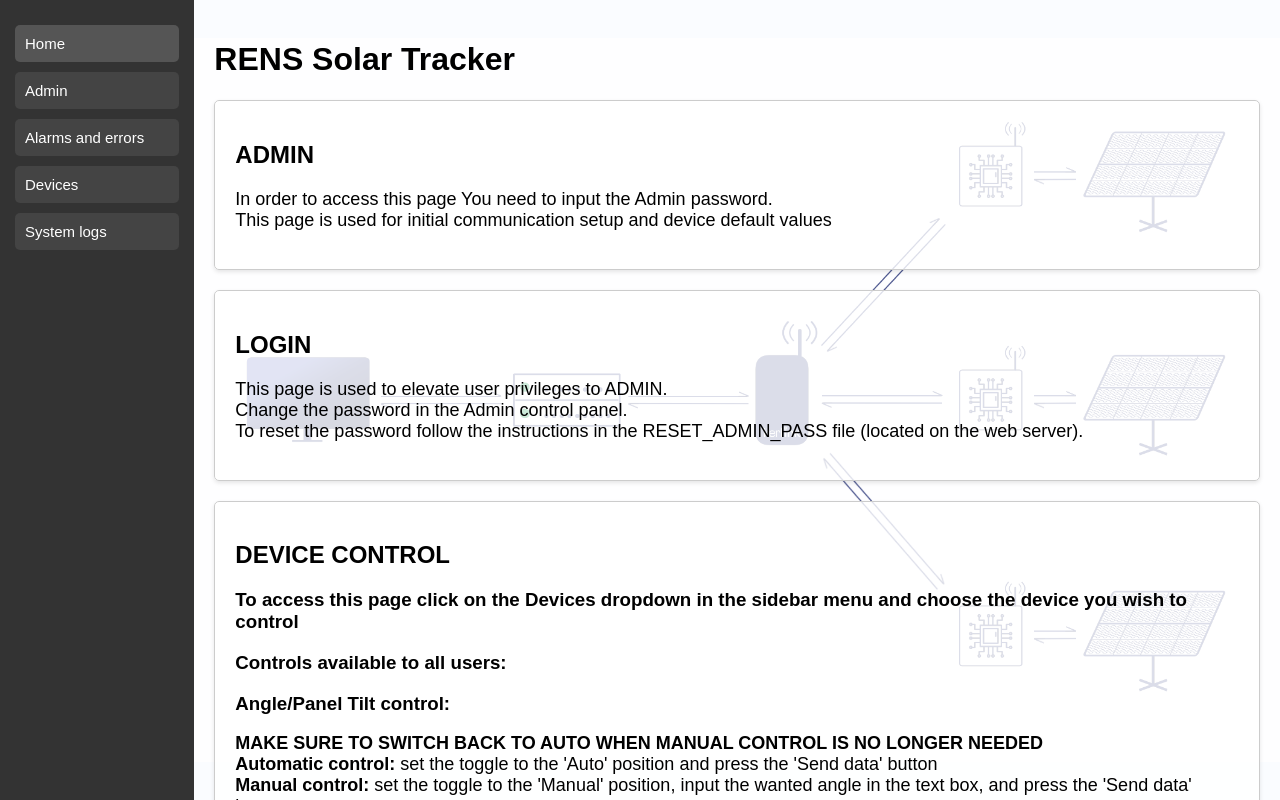
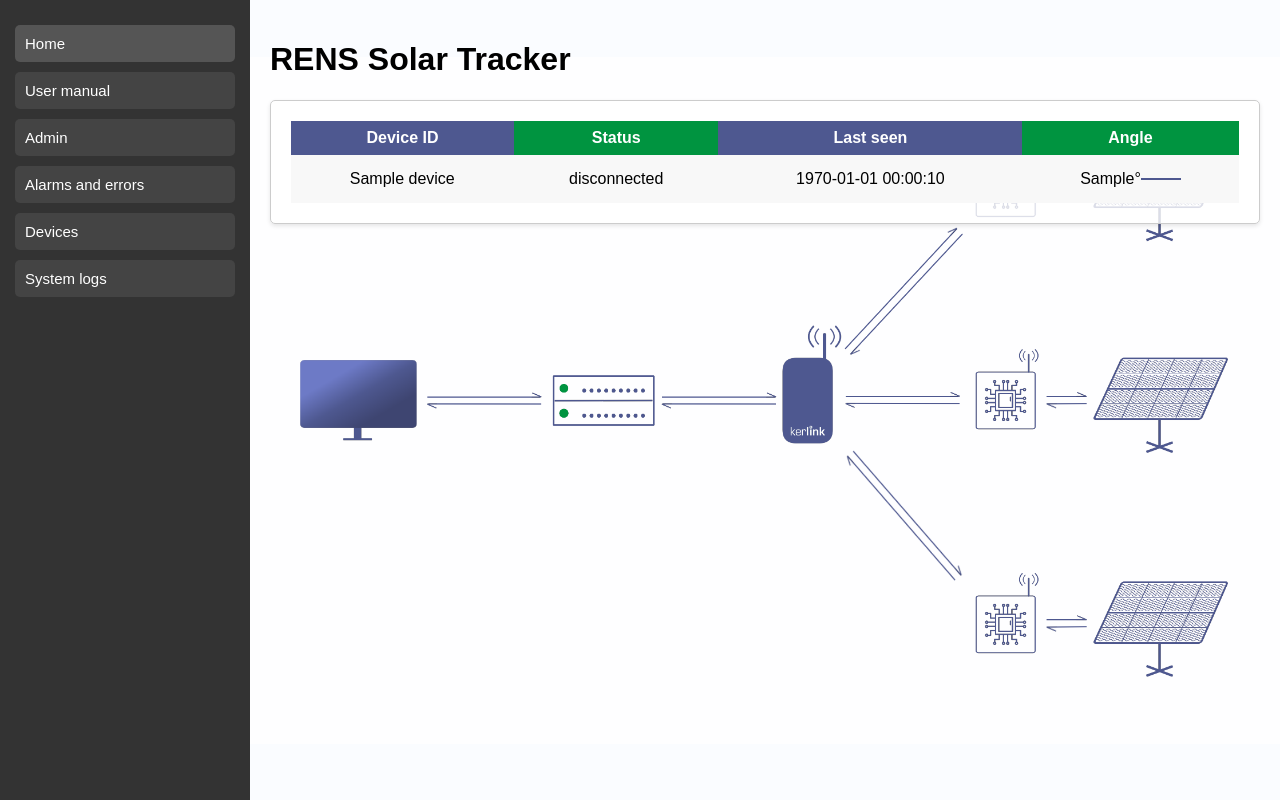
Before and after one commit to fbrstilo/RENS_SolarTracker, a Flask app: template templates/index.html in a window 1280 px wide. Shown: the part 88-888 px from the top of the page. Run offline with Flask 3, Linux system fonts and the light colour scheme; the template is opened without the code that fills it: most values are stand-ins (such as "Sample title", 1, 10 or a date in 2020); parts of the project's set-up code (start-up, migrations or seed data) failed here and were passed over.

Commit message:
Display al device data in table, moved manual to separate tab

```diff
--- a/SolarTracker.py
+++ b/SolarTracker.py
@@ -34,6 +34,13 @@
     load_all()
     logged_in = True if validate_login(request) else False
     return render_template('index.html', alarms_and_errors=tr.alarms_and_errors, devices=devices, logs=logs, logged_in=logged_in)
+
+@app.route('/manual')
+def manual():
+    global devices, logs
+    load_all()
+    logged_in = True if validate_login(request) else False
+    return render_template('manual.html', alarms_and_errors=tr.alarms_and_errors, devices=devices, logs=logs, logged_in=logged_in)
 
 @app.route('/login', methods=['GET', 'POST'])
 def login():
@@ -127,8 +134,6 @@
         else:
             template = 'devctrl.html'
             logged_in = False
-        #device_config_path = tr.JSONS_PATH + id + '.json'
-        #device_config = tr.load_device_config(device_id=device_number)
         return render_template(template,
                                alarms_and_errors=tr.alarms_and_errors,
                                device_logs = device_logs,
@@ -233,9 +238,9 @@
         return send_file(path_or_file=file, mimetype='text/csv', as_attachment=True, download_name=os.path.splitext(filename)[0] + '.csv')
 
 def device_eui_from_number(device_number):
-     global devices
-     key_list = list(devices.keys())
-     value_list = list(devices.values())
+     device_mappings = load_device_mappings()
+     key_list = list(device_mappings.keys())
+     value_list = list(device_mappings.values())
      position = value_list.index(int(device_number))
      eui = key_list[position]
      return eui
@@ -484,7 +489,7 @@
         if file.endswith(".log"):
             logs.append(os.path.join("", file))
 
-def load_device_ids():
+def load_device_mappings():
     filepath = f"{tr.JSONS_PATH}device_mappings.json"
     if os.path.exists(filepath):
             with open(filepath, "r") as f:
@@ -492,7 +497,7 @@
 
 def load_devices():
     global devices
-    device_ids = load_device_ids()
+    device_ids = load_device_mappings()
     for id in device_ids.values():
         device_config = tr.load_device_config(device_id=id)
         devices[f'{id}'] = device_config # this is cancer, but jinja requires the keys to be strings
--- a/static/css/styles.css
+++ b/static/css/styles.css
@@ -265,3 +265,47 @@
 .highlight-green{
     color: #009440;
 }
+
+
+table {
+    border-radius: 5px;
+    font-weight: normal;
+    border: none;
+    border-collapse: collapse;
+    width: 100%;
+    max-width: 100%;
+    white-space: nowrap;
+    background-color: white;
+}
+td, th {
+    text-align: center;
+    padding: 8px;
+}
+td {
+    border-right: 1px solid #f8f8f8;
+    height: 2em;
+}
+th {
+    color: white;
+    background: #009440;
+}
+
+th:nth-child(odd) {
+    color: white;
+    background: #4e5890;
+}
+tr:nth-child(even) {
+    background: #f8f8f8;
+}
+.line {
+    width: 40px;
+    height: 2px;
+    background-color: #4e5890;
+    transform-origin: center;
+    transition: transform 0.3s ease;
+  }
+.angle-container {
+    display: flex;
+    align-items: center;
+    justify-content: center;
+}
--- a/static/scripts/scripts_base.js
+++ b/static/scripts/scripts_base.js
@@ -38,6 +38,10 @@
         errorsButton.classList.add('active');
         errorsButton.nextElementSibling.style.display = 'block';
     }
+    else if(window.location.pathname.startsWith('/manual')){
+        let manualButton = document.getElementById('manual');
+        manualButton.classList.add('active');
+    }
     else{
         let homeButton = document.getElementById('home')
         homeButton.classList.add('active');
--- /dev/null
+++ b/static/scripts/scripts_index.js
@@ -0,0 +1,9 @@
+const indicators = document.querySelectorAll('.line');
+
+indicators.forEach(indicator => {
+    let angle = parseFloat(indicator.parentElement.textContent);
+    if (!isNaN(angle)) {
+        // Rotate the line according to the angle
+        indicator.style.transform = `rotate(${angle}deg)`;
+      }
+})
--- a/templates/base.html
+++ b/templates/base.html
@@ -27,6 +27,11 @@
             <a href="/">
                 <div id="home" class="button">
                     Home
+                </div>
+            </a>
+            <a href="/manual">
+                <div id="manual" class="button">
+                    User manual
                 </div>
             </a>
             <a href="/admin">
@@ -61,7 +66,7 @@
                 <a href="/device?id=device{{device}}">
                     <div id="device{{device}}" class="button">
                         <span class="dot"
-                        {% if device['state'] == 'disconnected' %}
+                        {% if devices[device]['state'] == 'disconnected' %}
                         style="background-color: #ff4545;"
                         {% else %}
                         style="background-color: #009440;"
--- a/templates/index.html
+++ b/templates/index.html
@@ -1,82 +1,29 @@
 {% extends 'base.html' %}
 
 {% block head %}
+<script type="module" src="{{ url_for('static', filename='scripts/scripts_index.js') }}"></script>
 {% endblock %}
 
 {% block body %}
 <div class="main-content">
     <h1>RENS Solar Tracker</h1>
     <div class="box">
-        <h2>ADMIN</h2>
-        <p>In order to access this page You need to input the Admin password.<br>
-        This page is used for initial communication setup and device default values</p>
-    </div>
-    <div class="box">
-        <h2>LOGIN</h2>
-        <p>This page is used to elevate user privileges to ADMIN.
-		<br>Change the password in the Admin control panel.
-		<br>To reset the password follow the instructions in the RESET_ADMIN_PASS file (located on the web server).</p>
-    </div>
-    <div class="box">
-        <h2>DEVICE CONTROL</h2>
-        <h3>To access this page click on the Devices dropdown in the sidebar menu and choose the device you wish to control</h3>
-
-        <h3>Controls available to all users:</h3>
-
-	    <h3>Angle/Panel Tilt control:</h3>
-		<p><b>MAKE SURE TO SWITCH BACK TO AUTO WHEN MANUAL CONTROL IS NO LONGER NEEDED</b>
-		<br><b>Automatic control:</b> set the toggle to the 'Auto' position and press the 'Send data' button
-		<br><b>Manual control:</b> set the toggle to the 'Manual' position, input the wanted angle in the text box, and press the 'Send data' button.
-		<br>The device will never move past the east/west limits</p>
-
-	    <h3>Position history:</h3>
-		<p>Last – Requests the current position of the device and appends it to a log
-		<br>All – Requests all historical position data on the device and appends it to a log</p>
-
-	    <h3>Reset:</h3>
-		<p>Remotely reboot the end device. Attempting to control the device while it is not fully booted will result in an error</p>
-
-        <h3>Controls available to the Admin:</h3>
-	    <h3>To revert values to their default, submit the data with empty input fields.</h3>
-
-	    <h3>Siren and insolation:</h3>
-		<br>Siren on time - After a reboot, the device will sound an alarm for this many seconds before moving to its home position
-		<br>Insolation - max area of next solar panel that the controlled solar panel is allowed to 'hide' from the Sun. Expressed as a percentage:
-			<br>&emsp;0% - next panel is fully hidden from the Sun
-			<br>&emsp;100% - next panel is fully exposed to the Sun
-        </p>
-
-	    <h3>Global position:</h3>
-		<p>Set the latitude and longitude of the system. This data is used together with the current time in order to calculate the appropriate elevation angle.</p>
-
-	    <h3>Time offset:</h3>
-		<p>Set the device time offset in seconds.
-		<br>This data is used together with the current UTC time to make adjustments for the actual time zone.</p>
-
-	    <h3>Angle limits:</h3>
-		<p>Set the maximum east/west panel angle. This is used to protect the system from physical damage. The system will never exceed these angles, even if manually ordered to</p>
-	    <h3>Height difference:</h3>
-		<p>Set the heights of this (first) and next (second) panel, as viewed from the Sun. This data is used to calculate the insolation of the next panel</p>
-
-	    <h3>Panel length and axis distance:</h3>
-		<p>Set the panel length and distance between panel axes. This data is used to calculate the insolation percentage of the next panel</p>
-
-	    <h3>Home position and motor revolutions per degree</h3>
-        <p>Home position - the first position to which the device goes to after booting up
-        <br>Motor RPD - ratio between motor revolutions and solar panel angle change</p>
-
-		<h3>Reset to defaults:</h3>
-		<p>Reset all device parameters to their default values (defined in the Admin control panel)</p>
-
-		<h3>Delete device</h3>
-		<p>Unregister a device from the SolarTracker</p>
-
-    </div>
-    <div class="box">
-        <h3>LOGS</h3>
-        <p>Logs which are not device-speciffic and not alarms/errors will appear in this section. Log viewing is available to all users.
-		<br>All logs can be downloaded as a .txt file, and device-speciffic logs can be downloaded as .csv files, for easier exporting of data to other programs.
-		</p>
+        <table>
+			<tr>
+				<th>Device ID</th>
+				<th>Status</th>
+				<th>Last seen</th>
+				<th>Angle</th>
+			</tr>
+			{% for device in devices %}
+			<tr>
+				<td>{{device}}</td>
+				<td>{{devices[device]['state']}}</td>
+				<td>{{devices[device]['last-seen'] | ctime}}</td>
+				<td><div class=angle-container value="{{devices[device]['current-position']}}">{{devices[device]['current-position']}}°<div class="line" id="{{device}}"></div></div></td>
+			</tr>
+			{% endfor %}
+		</table>
     </div>
 </div>
 {% endblock %}
```
Also changed, not shown: templates/manual.html (added, +82 -0 lines).
